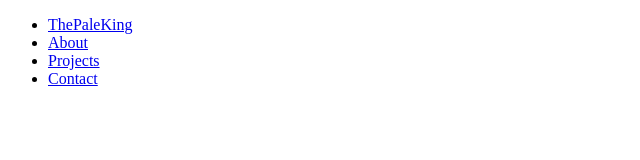
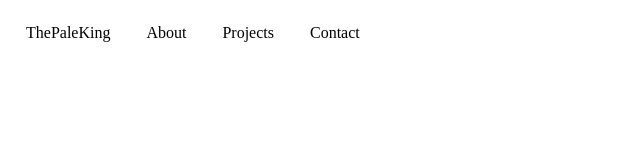
Before and after one commit to Koni-Timeless/thepaleking.github.io, a plain HTML site: page index.html in a window 1280 px wide. Shown: the whole page, without its empty margins (0-640 px from the left). Drawn offline with Linux system fonts and the light colour scheme.

Commit message:
link the design.css

```diff
--- a/index.html
+++ b/index.html
@@ -4,7 +4,7 @@
     <meta charset="UTF-8">
     <meta name="viewport" content="width=device-width, initial-scale=1.0">
     <title>ThePaleKing</title>
-    <link href="main.css" rel="stylesheet"/>
+    <link href="design.css" rel="stylesheet"/>
 </head>
 <body>
     <section class = "nav_section">
```
